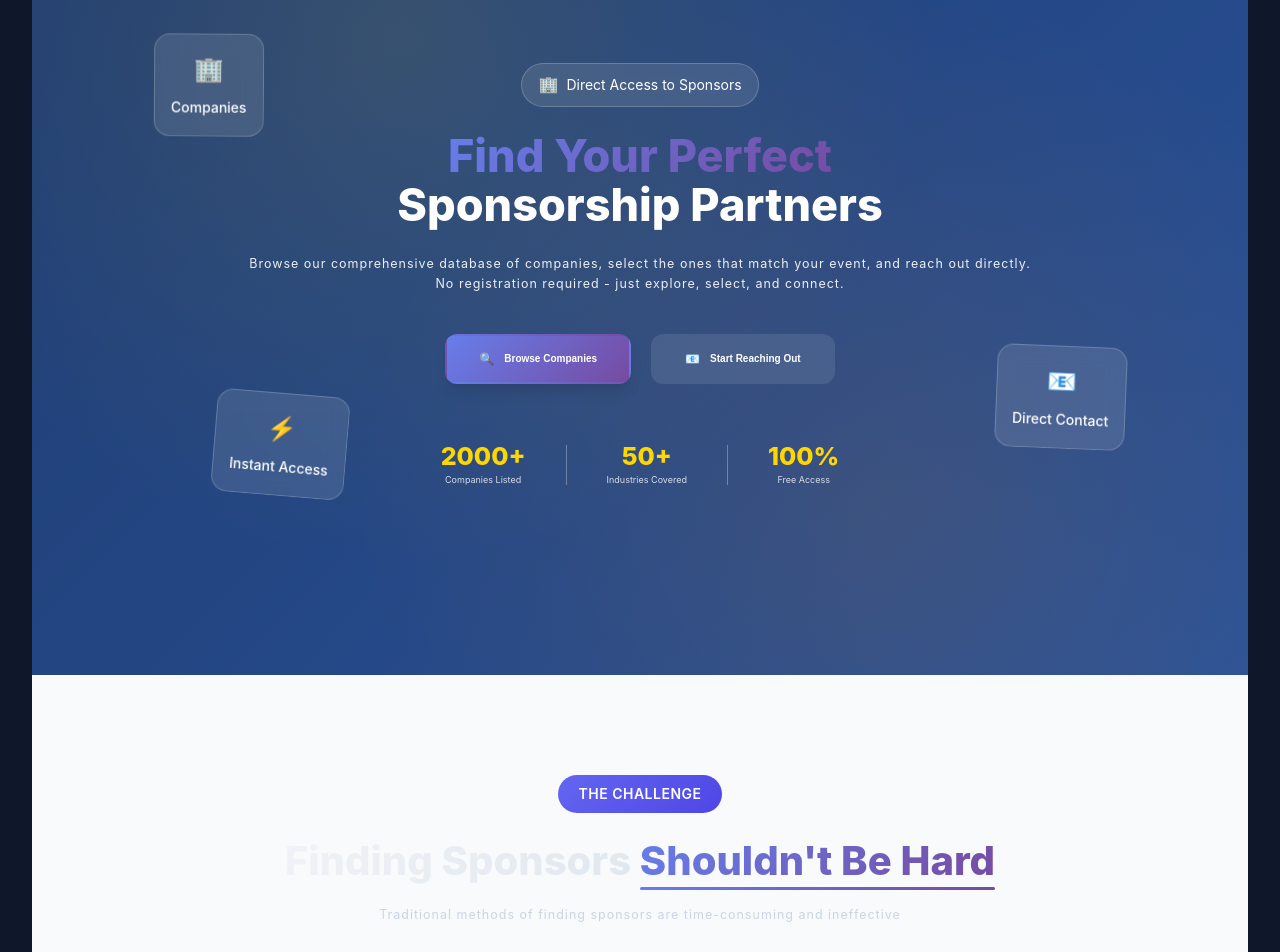
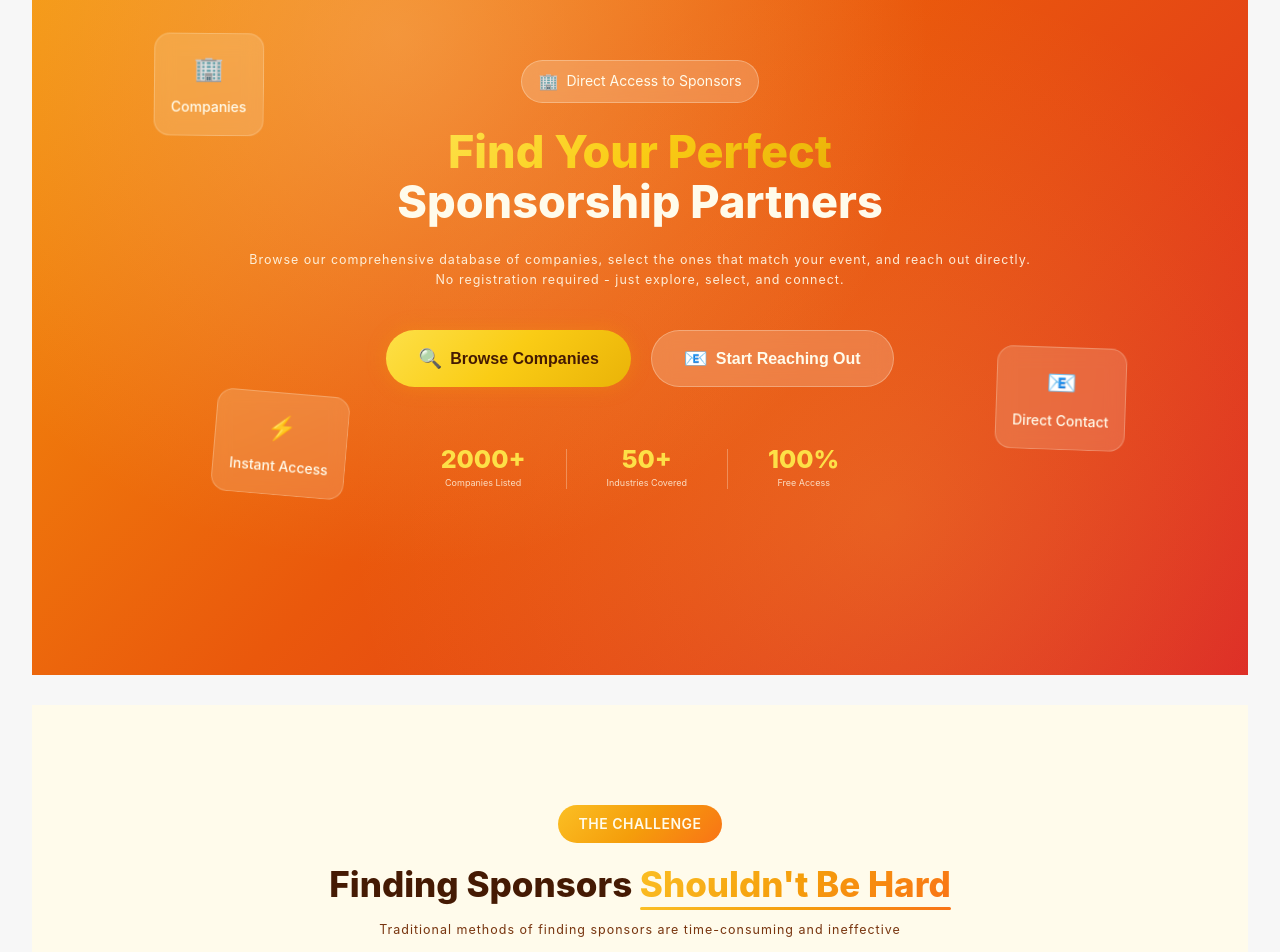
Before and after one commit to ShrivastvAryan/Sponsor, a React (Vite) app in the folder frontend/sponsor/: page / in a window 1280 px wide. Shown: the part 880-1832 px from the top of the page. Built offline with nearby package versions, Linux system fonts and the light colour scheme; a web font is replaced by a local one.

Commit message:
About page done

```diff
--- a/frontend/sponsor/src/App.css
+++ b/frontend/sponsor/src/App.css
@@ -401,7 +401,7 @@
   color: #000;
   border-top-left-radius: 0.5rem;
   border-top-right-radius: 0.5rem;
-  margin-top: 6.4rem;
+  margin-top: 3rem;
 }
 .footer-container .content_1 img {
   height: auto;
--- a/frontend/sponsor/src/Components/Layout/Footer.jsx
+++ b/frontend/sponsor/src/Components/Layout/Footer.jsx
@@ -10,7 +10,8 @@
   return (
     <>
       <footer className="section-footer">
-        <div className="footer-container container">
+        {/* className: container */}
+        <div className="footer-container ">
           <div className="content_1">
             <img src="./images/logo.png" alt="logo" />
             <p>site description / moto</p>
--- a/frontend/sponsor/src/Pages/About.css
+++ b/frontend/sponsor/src/Pages/About.css
@@ -9,14 +9,77 @@
   font-family: "Inter", -apple-system, BlinkMacSystemFont, "Segoe UI", Roboto,
     sans-serif;
   line-height: 1.6;
-  color: #333;
+  color: #2d1810;
   overflow-x: hidden;
+}
+
+/* CSS Variables for Yellow/Orange/Peach Theme */
+:root {
+  --primary-color: #f59e0b;
+  --primary-dark: #d97706;
+  --primary-light: #fbbf24;
+  --secondary-color: #f97316;
+  --accent-orange: #ea580c;
+  --accent-peach: #fed7aa;
+  --accent-yellow: #fde047;
+  --background-primary: #fffbeb;
+  --background-secondary: #fef3c7;
+  --background-card: rgba(254, 243, 199, 0.8);
+  --background-dark: #451a03;
+  --text-primary: #451a03;
+  --text-secondary: #78350f;
+  --text-muted: #a16207;
+  --text-light: #fffbeb;
+  --border-color: rgba(217, 119, 6, 0.2);
+  --gradient-primary: linear-gradient(
+    135deg,
+    #fbbf24 0%,
+    #f59e0b 50%,
+    #f97316 100%
+  );
+  --gradient-secondary: linear-gradient(
+    135deg,
+    #fed7aa 0%,
+    #fdba74 50%,
+    #fb923c 100%
+  );
+  --gradient-accent: linear-gradient(
+    135deg,
+    #fde047 0%,
+    #facc15 50%,
+    #eab308 100%
+  );
+  --gradient-hero: linear-gradient(
+    135deg,
+    #f59e0b 0%,
+    #ea580c 50%,
+    #dc2626 100%
+  );
+  --gradient-warm: linear-gradient(
+    135deg,
+    #fffbeb 0%,
+    #fef3c7 50%,
+    #fed7aa 100%
+  );
+  --shadow-sm: 0 1px 2px 0 rgba(69, 26, 3, 0.1);
+  --shadow-md: 0 4px 6px -1px rgba(69, 26, 3, 0.15),
+    0 2px 4px -1px rgba(69, 26, 3, 0.1);
+  --shadow-lg: 0 10px 15px -3px rgba(69, 26, 3, 0.2),
+    0 4px 6px -2px rgba(69, 26, 3, 0.1);
+  --shadow-xl: 0 20px 25px -5px rgba(69, 26, 3, 0.25),
+    0 10px 10px -5px rgba(69, 26, 3, 0.1);
+  --shadow-glow: 0 0 20px rgba(245, 158, 11, 0.3);
+  --border-radius: 12px;
+  --border-radius-lg: 16px;
+  --transition-fast: 0.15s ease-out;
+  --transition-normal: 0.3s ease-out;
+  --transition-slow: 0.5s ease-out;
 }
 
 /* About Container */
 .about-container {
   position: relative;
-  background: linear-gradient(135deg, #667eea 0%, #764ba2 100%);
+  /* background: var(--gradient-warm); */
   min-height: 100vh;
 }
 
@@ -36,7 +99,7 @@
   justify-content: center;
   text-align: center;
   padding: 100px 20px;
-  background: linear-gradient(135deg, #1e3c72 0%, #2a5298 100%);
+  background: var(--gradient-hero);
   overflow: hidden;
 }
 
@@ -49,12 +112,12 @@
   bottom: 0;
   background: radial-gradient(
       circle at 30% 20%,
-      rgba(255, 215, 0, 0.1) 0%,
+      rgba(254, 215, 170, 0.3) 0%,
       transparent 50%
     ),
     radial-gradient(
       circle at 70% 80%,
-      rgba(255, 140, 0, 0.1) 0%,
+      rgba(253, 224, 71, 0.2) 0%,
       transparent 50%
     );
   pointer-events: none;
@@ -71,11 +134,11 @@
   display: inline-flex;
   align-items: center;
   gap: 8px;
-  background: rgba(255, 255, 255, 0.1);
-  border: 1px solid rgba(255, 255, 255, 0.2);
+  background: rgba(255, 251, 235, 0.2);
+  border: 1px solid rgba(255, 251, 235, 0.3);
   padding: 8px 16px;
   border-radius: 50px;
-  color: white;
+  color: var(--text-light);
   font-size: 14px;
   margin-bottom: 24px;
   backdrop-filter: blur(10px);
@@ -90,11 +153,11 @@
   font-weight: 800;
   line-height: 1.1;
   margin-bottom: 24px;
-  color: white;
+  color: var(--text-light);
 }
 
 .gradient-text {
-  background: linear-gradient(135deg, #ffd700, #ffa500);
+  background: var(--gradient-accent);
   -webkit-background-clip: text;
   -webkit-text-fill-color: transparent;
   background-clip: text;
@@ -111,7 +174,7 @@
   top: 0;
   bottom: 0;
   width: 3px;
-  background: #ffd700;
+  background: var(--accent-yellow);
   animation: blink 1s infinite;
 }
 
@@ -128,7 +191,7 @@
 
 .hero-description {
   font-size: 1.25rem;
-  color: rgba(255, 255, 255, 0.9);
+  color: rgba(255, 251, 235, 0.9);
   margin-bottom: 40px;
   line-height: 1.6;
 }
@@ -149,7 +212,7 @@
   font-size: 16px;
   font-weight: 600;
   cursor: pointer;
-  transition: all 0.3s ease;
+  transition: all var(--transition-normal);
   display: inline-flex;
   align-items: center;
   gap: 8px;
@@ -158,25 +221,25 @@
 }
 
 .btn-primary {
-  background: linear-gradient(135deg, #ffd700, #ffa500);
-  color: #1a1a1a;
-  box-shadow: 0 8px 32px rgba(255, 215, 0, 0.3);
+  background: var(--gradient-accent);
+  color: var(--text-primary);
+  box-shadow: var(--shadow-glow);
 }
 
 .btn-primary:hover {
   transform: translateY(-2px);
-  box-shadow: 0 12px 40px rgba(255, 215, 0, 0.4);
+  box-shadow: 0 12px 40px rgba(245, 158, 11, 0.4);
 }
 
 .btn-secondary {
-  background: rgba(255, 255, 255, 0.1);
-  color: white;
-  border: 1px solid rgba(255, 255, 255, 0.3);
+  background: rgba(255, 251, 235, 0.2);
+  color: var(--text-light);
+  border: 1px solid rgba(255, 251, 235, 0.3);
   backdrop-filter: blur(10px);
 }
 
 .btn-secondary:hover {
-  background: rgba(255, 255, 255, 0.2);
+  background: rgba(255, 251, 235, 0.3);
   transform: translateY(-2px);
 }
 
@@ -214,20 +277,20 @@
 .stat-number {
   font-size: 2.5rem;
   font-weight: 800;
-  color: #ffd700;
+  color: var(--accent-yellow);
   line-height: 1;
 }
 
 .stat-label {
   font-size: 0.9rem;
-  color: rgba(255, 255, 255, 0.8);
+  color: rgba(255, 251, 235, 0.8);
   margin-top: 4px;
 }
 
 .stat-divider {
   width: 1px;
   height: 40px;
-  background: rgba(255, 255, 255, 0.3);
+  background: rgba(255, 251, 235, 0.3);
 }
 
 /* Floating Elements */
@@ -240,8 +303,8 @@
 
 .floating-card {
   position: absolute;
-  background: rgba(255, 255, 255, 0.1);
-  border: 1px solid rgba(255, 255, 255, 0.2);
+  background: rgba(255, 251, 235, 0.15);
+  border: 1px solid rgba(255, 251, 235, 0.25);
   border-radius: 16px;
   padding: 16px;
   backdrop-filter: blur(10px);
@@ -253,13 +316,11 @@
   left: 10%;
   animation-delay: 0s;
 }
-
 .card-2 {
   top: 60%;
   right: 10%;
   animation-delay: 2s;
 }
-
 .card-3 {
   bottom: 20%;
   left: 15%;
@@ -282,7 +343,7 @@
 }
 
 .card-text {
-  color: white;
+  color: var(--text-light);
   font-size: 14px;
   font-weight: 500;
 }
@@ -291,18 +352,42 @@
 section {
   padding: 100px 0;
   position: relative;
+  margin-bottom: 3rem;
 }
 
 .problem-section {
-  background: #f8fafc;
+  background: var(--background-primary);
 }
 
 .solution-section {
-  background: white;
+  background: var(--background-secondary);
 }
 
 .serve-section {
-  background: #f1f5f9;
+  background: var(--gradient-warm);
+  padding: 120px 0;
+  position: relative;
+  overflow: hidden;
+}
+
+.serve-section::before {
+  content: "";
+  position: absolute;
+  top: 0;
+  left: 0;
+  right: 0;
+  bottom: 0;
+  background: radial-gradient(
+      circle at 20% 80%,
+      rgba(245, 158, 11, 0.1) 0%,
+      transparent 50%
+    ),
+    radial-gradient(
+      circle at 80% 20%,
+      rgba(249, 115, 22, 0.1) 0%,
+      transparent 50%
+    );
+  pointer-events: none;
 }
 
 .section-header {
@@ -310,7 +395,7 @@
   margin-bottom: 80px;
   opacity: 0;
   transform: translateY(30px);
-  transition: all 0.8s ease;
+  transition: all var(--transition-slow);
 }
 
 .section-header.animate-in {
@@ -320,33 +405,78 @@
 
 .section-badge {
   display: inline-block;
-  background: linear-gradient(135deg, #ffd700, #ffa500);
-  color: #1a1a1a;
+  background: var(--gradient-primary);
+  color: var(--text-light);
   padding: 8px 20px;
   border-radius: 50px;
   font-size: 14px;
   font-weight: 600;
   margin-bottom: 16px;
+  text-transform: uppercase;
+  letter-spacing: 0.5px;
+  position: relative;
+  overflow: hidden;
+}
+
+.section-badge::before {
+  content: "";
+  position: absolute;
+  top: 0;
+  left: -100%;
+  width: 100%;
+  height: 100%;
+  background: linear-gradient(
+    90deg,
+    transparent,
+    rgba(255, 255, 255, 0.2),
+    transparent
+  );
+  transition: left 0.6s ease;
+}
+
+.section-badge:hover::before {
+  left: 100%;
 }
 
 .section-title {
   font-size: clamp(2rem, 6vw, 3.5rem);
   font-weight: 800;
-  color: #1a1a1a;
+  color: var(--text-primary);
   margin-bottom: 16px;
   line-height: 1.2;
 }
 
 .highlight {
-  background: linear-gradient(135deg, #ffd700, #ffa500);
+  background: var(--gradient-primary);
   -webkit-background-clip: text;
   -webkit-text-fill-color: transparent;
   background-clip: text;
+  position: relative;
+}
+
+.highlight::after {
+  content: "";
+  position: absolute;
+  bottom: -5px;
+  left: 0;
+  right: 0;
+  height: 3px;
+  background: var(--gradient-primary);
+  border-radius: 2px;
+  transform: scaleX(0);
+  transform-origin: left;
+  animation: underlineExpand 1.5s ease-out 0.5s forwards;
+}
+
+@keyframes underlineExpand {
+  to {
+    transform: scaleX(1);
+  }
 }
 
 .section-subtitle {
   font-size: 1.25rem;
-  color: #64748b;
+  color: var(--text-secondary);
   max-width: 600px;
   margin: 0 auto;
 }
@@ -364,13 +494,20 @@
   border-radius: 20px;
   padding: 40px 30px;
   text-align: center;
-  box-shadow: 0 10px 40px rgba(0, 0, 0, 0.1);
+  box-shadow: var(--shadow-lg);
   position: relative;
   overflow: hidden;
-  transition: all 0.3s ease;
+  transition: all var(--transition-normal);
   opacity: 0;
   transform: translateY(30px);
   animation: slideUp 0.8s ease forwards;
+  border: 2px solid transparent;
+}
+
+.problem-card:hover {
+  transform: translateY(-5px);
+  box-shadow: var(--shadow-xl);
+  border-color: var(--primary-color);
 }
 
 .card-delay-1 {
@@ -390,11 +527,6 @@
   }
 }
 
-.problem-card:hover {
-  transform: translateY(-5px);
-  box-shadow: 0 20px 60px rgba(0, 0, 0, 0.15);
-}
-
 .problem-visual {
   position: relative;
   margin-bottom: 24px;
@@ -405,6 +537,7 @@
   margin-bottom: 16px;
   position: relative;
   z-index: 2;
+  color: var(--primary-color);
 }
 
 .problem-waves {
@@ -414,7 +547,7 @@
   transform: translate(-50%, -50%);
   width: 80px;
   height: 80px;
-  border: 2px solid #ffd700;
+  border: 2px solid var(--primary-color);
   border-radius: 50%;
   opacity: 0.3;
   animation: pulse 2s infinite;
@@ -434,12 +567,12 @@
 .problem-card h3 {
   font-size: 1.5rem;
   font-weight: 700;
-  color: #1a1a1a;
+  color: var(--text-primary);
   margin-bottom: 16px;
 }
 
 .problem-card p {
-  color: #64748b;
+  color: var(--text-secondary);
   line-height: 1.6;
 }
 
@@ -449,7 +582,7 @@
   left: 0;
   width: 100%;
   height: 4px;
-  background: linear-gradient(135deg, #ffd700, #ffa500);
+  background: var(--gradient-primary);
 }
 
 /* Solution Content */
@@ -500,39 +633,40 @@
   position: relative;
   width: 60px;
   height: 60px;
-  background: linear-gradient(135deg, #ffd700, #ffa500);
+  background: var(--gradient-primary);
   border-radius: 16px;
   display: flex;
   align-items: center;
   justify-content: center;
   font-size: 24px;
   flex-shrink: 0;
+  color: white;
 }
 
 .icon-glow {
   position: absolute;
   inset: -4px;
-  background: linear-gradient(135deg, #ffd700, #ffa500);
+  background: var(--gradient-primary);
   border-radius: 20px;
   opacity: 0;
-  transition: opacity 0.3s ease;
+  transition: opacity var(--transition-normal);
   z-index: -1;
   filter: blur(8px);
 }
 
 .feature-item:hover .icon-glow {
-  opacity: 0.3;
+  opacity: 0.5;
 }
 
 .feature-content h3 {
   font-size: 1.25rem;
   font-weight: 700;
-  color: #1a1a1a;
+  color: var(--text-primary);
   margin-bottom: 8px;
 }
 
 .feature-content p {
-  color: #64748b;
+  color: var(--text-secondary);
   line-height: 1.6;
 }
 
@@ -542,7 +676,7 @@
   top: 60px;
   width: 2px;
   height: 40px;
-  background: linear-gradient(to bottom, #ffd700, transparent);
+  background: linear-gradient(to bottom, var(--primary-color), transparent);
 }
 
 .feature-item:last-child .feature-connector {
@@ -556,10 +690,11 @@
 }
 
 .workflow-card {
-  background: linear-gradient(135deg, #1e3c72, #2a5298);
+  background: var(--gradient-hero);
   border-radius: 24px;
   padding: 40px;
   color: white;
+  box-shadow: var(--shadow-xl);
 }
 
 .workflow-card h3 {
@@ -582,26 +717,28 @@
   position: relative;
   padding: 20px;
   border-radius: 16px;
-  background: rgba(255, 255, 255, 0.1);
+  background: rgba(255, 251, 235, 0.15);
   backdrop-filter: blur(10px);
-  transition: all 0.3s ease;
+  transition: all var(--transition-normal);
+  border: 1px solid rgba(255, 251, 235, 0.2);
 }
 
 .workflow-step:hover {
-  background: rgba(255, 255, 255, 0.15);
+  background: rgba(255, 251, 235, 0.25);
   transform: translateX(8px);
+  border-color: rgba(255, 251, 235, 0.4);
 }
 
 .step-number {
   width: 40px;
   height: 40px;
-  background: linear-gradient(135deg, #ffd700, #ffa500);
+  background: var(--gradient-accent);
   border-radius: 50%;
   display: flex;
   align-items: center;
   justify-content: center;
   font-weight: 700;
-  color: #1a1a1a;
+  color: var(--text-primary);
   flex-shrink: 0;
 }
 
@@ -613,7 +750,7 @@
 
 .step-content p {
   font-size: 0.9rem;
-  color: rgba(255, 255, 255, 0.8);
+  color: rgba(255, 251, 235, 0.8);
 }
 
 .step-glow {
@@ -622,249 +759,15 @@
   border-radius: 16px;
   background: linear-gradient(
     135deg,
-    rgba(255, 215, 0, 0.1),
-    rgba(255, 165, 0, 0.1)
+    rgba(253, 224, 71, 0.2),
+    rgba(251, 191, 36, 0.2)
   );
   opacity: 0;
-  transition: opacity 0.3s ease;
+  transition: opacity var(--transition-normal);
 }
 
 .workflow-step:hover .step-glow {
   opacity: 1;
-}
-
-/* Serve Grid */
-.serve-grid {
-  display: grid;
-  grid-template-columns: repeat(auto-fit, minmax(280px, 1fr));
-  gap: 30px;
-  margin-top: 60px;
-}
-
-.serve-card {
-  background: white;
-  border-radius: 20px;
-  padding: 40px 30px;
-  text-align: center;
-  position: relative;
-  overflow: hidden;
-  transition: all 0.3s ease;
-  opacity: 0;
-  transform: translateY(30px);
-  animation: slideUp 0.8s ease forwards;
-  -webkit-transition: all 0.3s ease;
-  -moz-transition: all 0.3s ease;
-  -ms-transition: all 0.3s ease;
-  -o-transition: all 0.3s ease;
-}
-
-.serve-delay-1 {
-  animation-delay: 0.1s;
-}
-.serve-delay-2 {
-  animation-delay: 0.2s;
-}
-.serve-delay-3 {
-  animation-delay: 0.3s;
-}
-.serve-delay-4 {
-  animation-delay: 0.4s;
-}
-.serve-delay-5 {
-  animation-delay: 0.5s;
-}
-.serve-delay-6 {
-  animation-delay: 0.6s;
-}
-/* Modern CSS for Event Organizer Landing Page */
-
-/* CSS Variables for consistent theming */
-:root {
-  --primary-color: #6366f1;
-  --primary-dark: #4f46e5;
-  --secondary-color: #f59e0b;
-  --accent-orange: #f97316;
-  --accent-yellow: #eab308;
-  --background-primary: #0f172a;
-  --background-secondary: #1e293b;
-  --background-card: rgba(30, 41, 59, 0.6);
-  --text-primary: #f8fafc;
-  --text-secondary: #cbd5e1;
-  --text-muted: #94a3b8;
-  --border-color: rgba(148, 163, 184, 0.1);
-  --gradient-primary: linear-gradient(135deg, #667eea 0%, #764ba2 100%);
-  --gradient-secondary: linear-gradient(135deg, #f093fb 0%, #f5576c 100%);
-  --gradient-accent: linear-gradient(135deg, #4facfe 0%, #00f2fe 100%);
-  --shadow-sm: 0 1px 2px 0 rgba(0, 0, 0, 0.05);
-  --shadow-md: 0 4px 6px -1px rgba(0, 0, 0, 0.1),
-    0 2px 4px -1px rgba(0, 0, 0, 0.06);
-  --shadow-lg: 0 10px 15px -3px rgba(0, 0, 0, 0.1),
-    0 4px 6px -2px rgba(0, 0, 0, 0.05);
-  --shadow-xl: 0 20px 25px -5px rgba(0, 0, 0, 0.1),
-    0 10px 10px -5px rgba(0, 0, 0, 0.04);
-  --border-radius: 12px;
-  --border-radius-lg: 16px;
-  --transition-fast: 0.15s ease-out;
-  --transition-normal: 0.3s ease-out;
-  --transition-slow: 0.5s ease-out;
-}
-
-/* Global Styles */
-* {
-  margin: 0;
-  padding: 0;
-  box-sizing: border-box;
-}
-
-body {
-  font-family: "Inter", -apple-system, BlinkMacSystemFont, "Segoe UI", Roboto,
-    sans-serif;
-  line-height: 1.6;
-  color: var(--text-primary);
-  background: var(--background-primary);
-  overflow-x: hidden;
-}
-
-.container {
-  max-width: 1200px;
-  margin: 0 auto;
-  padding: 0 20px;
-}
-
-/* Who We Serve Section */
-.serve-section {
-  padding: 120px 0;
-  background: linear-gradient(
-    135deg,
-    var(--background-primary) 0%,
-    var(--background-secondary) 100%
-  );
-  position: relative;
-  overflow: hidden;
-}
-
-.serve-section::before {
-  content: "";
-  position: absolute;
-  top: 0;
-  left: 0;
-  right: 0;
-  bottom: 0;
-  background: radial-gradient(
-      circle at 20% 80%,
-      rgba(99, 102, 241, 0.1) 0%,
-      transparent 50%
-    ),
-    radial-gradient(
-      circle at 80% 20%,
-      rgba(249, 115, 22, 0.1) 0%,
-      transparent 50%
-    );
-  pointer-events: none;
-}
-
-/* Section Header */
-.section-header {
-  text-align: center;
-  margin-bottom: 80px;
-  opacity: 0;
-  transform: translateY(30px);
-  transition: all var(--transition-slow);
-}
-
-.section-header.animate-in {
-  opacity: 1;
-  transform: translateY(0);
-}
-
-.section-badge {
-  display: inline-block;
-  padding: 8px 20px;
-  background: linear-gradient(
-    135deg,
-    var(--primary-color),
-    var(--primary-dark)
-  );
-  color: white;
-  border-radius: 50px;
-  font-size: 14px;
-  font-weight: 600;
-  text-transform: uppercase;
-  letter-spacing: 0.5px;
-  margin-bottom: 20px;
-  position: relative;
-  overflow: hidden;
-}
-
-.section-badge::before {
-  content: "";
-  position: absolute;
-  top: 0;
-  left: -100%;
-  width: 100%;
-  height: 100%;
-  background: linear-gradient(
-    90deg,
-    transparent,
-    rgba(255, 255, 255, 0.2),
-    transparent
-  );
-  transition: left 0.6s ease;
-}
-
-.section-badge:hover::before {
-  left: 100%;
-}
-
-.section-title {
-  font-size: clamp(2.5rem, 5vw, 4rem);
-  font-weight: 800;
-  margin-bottom: 20px;
-  background: linear-gradient(
-    135deg,
-    var(--text-primary) 0%,
-    var(--text-secondary) 100%
-  );
-  -webkit-background-clip: text;
-  -webkit-text-fill-color: transparent;
-  background-clip: text;
-  line-height: 1.2;
-}
-
-.highlight {
-  background: var(--gradient-primary);
-  -webkit-background-clip: text;
-  -webkit-text-fill-color: transparent;
-  background-clip: text;
-  position: relative;
-}
-
-.highlight::after {
-  content: "";
-  position: absolute;
-  bottom: -5px;
-  left: 0;
-  right: 0;
-  height: 3px;
-  background: var(--gradient-primary);
-  border-radius: 2px;
-  transform: scaleX(0);
-  transform-origin: left;
-  animation: underlineExpand 1.5s ease-out 0.5s forwards;
-}
-
-@keyframes underlineExpand {
-  to {
-    transform: scaleX(1);
-  }
-}
-
-.section-subtitle {
-  font-size: 1.25rem;
-  color: var(--text-secondary);
-  max-width: 600px;
-  margin: 0 auto;
-  line-height: 1.6;
 }
 
 /* Serve Grid */
@@ -878,7 +781,7 @@
 .serve-card {
   background: var(--background-card);
   backdrop-filter: blur(20px);
-  border: 1px solid var(--border-color);
+  border: 2px solid var(--border-color);
   border-radius: var(--border-radius-lg);
   padding: 40px 30px;
   text-align: center;
@@ -890,7 +793,6 @@
   animation: slideInUp 0.6s ease-out forwards;
 }
 
-/* Animation delays for staggered effect */
 .serve-delay-1 {
   animation-delay: 0.1s;
 }
@@ -926,7 +828,7 @@
   bottom: 0;
   background: linear-gradient(
     135deg,
-    rgba(255, 255, 255, 0.1) 0%,
+    rgba(254, 215, 170, 0.1) 0%,
     transparent 50%
   );
   opacity: 0;
@@ -936,6 +838,7 @@
 .serve-card:hover {
   transform: translateY(-10px);
   box-shadow: var(--shadow-xl);
+  border-color: var(--primary-color);
 }
 
 .serve-card:hover::before {
@@ -945,8 +848,9 @@
 .serve-card.orange {
   border-color: rgba(249, 115, 22, 0.3);
 }
+
 .serve-card.orange:hover {
-  border-color: var(--accent-orange);
+  border-color: var(--secondary-color);
   box-shadow: 0 20px 40px rgba(249, 115, 22, 0.2);
 }
 
@@ -959,6 +863,15 @@
   box-shadow: 0 20px 40px rgba(234, 179, 8, 0.2);
 }
 
+.serve-card.peach {
+  border-color: rgba(254, 215, 170, 0.5);
+}
+
+.serve-card.peach:hover {
+  border-color: var(--accent-peach);
+  box-shadow: 0 20px 40px rgba(254, 215, 170, 0.3);
+}
+
 /* Serve Icon */
 .serve-icon {
   position: relative;
@@ -969,18 +882,14 @@
   align-items: center;
   justify-content: center;
   border-radius: 50%;
-  background: linear-gradient(
-    135deg,
-    rgba(99, 102, 241, 0.2),
-    rgba(249, 115, 22, 0.2)
-  );
-  backdrop-filter: blur(10px);
+  background: var(--gradient-secondary);
 }
 
 .serve-icon span {
   font-size: 2rem;
   z-index: 2;
   position: relative;
+  color: var(--text-primary);
 }
 
 .icon-ripple {
@@ -992,7 +901,7 @@
   border-radius: 50%;
   background: radial-gradient(
     circle,
-    rgba(99, 102, 241, 0.3) 0%,
+    rgba(245, 158, 11, 0.3) 0%,
     transparent 70%
   );
   transform: translate(-50%, -50%) scale(0);
@@ -1033,7 +942,7 @@
   background: linear-gradient(
     90deg,
     transparent,
-    rgba(255, 255, 255, 0.1),
+    rgba(245, 158, 11, 0.2),
     transparent
   );
   transition: left 0.6s ease;
@@ -1048,11 +957,7 @@
 .cta-section {
   position: relative;
   padding: 120px 0;
-  background: linear-gradient(
-    135deg,
-    var(--background-secondary) 0%,
-    var(--background-primary) 100%
-  );
+  background: var(--gradient-hero);
   overflow: hidden;
 }
 
@@ -1064,12 +969,12 @@
   bottom: 0;
   background: radial-gradient(
       circle at 25% 25%,
-      rgba(99, 102, 241, 0.15) 0%,
+      rgba(253, 224, 71, 0.2) 0%,
       transparent 50%
     ),
     radial-gradient(
       circle at 75% 75%,
-      rgba(249, 115, 22, 0.15) 0%,
+      rgba(254, 215, 170, 0.2) 0%,
       transparent 50%
     );
   animation: backgroundFloat 20s ease-in-out infinite;
@@ -1096,10 +1001,10 @@
   align-items: center;
   gap: 10px;
   padding: 12px 24px;
-  background: rgba(99, 102, 241, 0.1);
-  border: 1px solid rgba(99, 102, 241, 0.3);
+  background: rgba(255, 251, 235, 0.2);
+  border: 1px solid rgba(255, 251, 235, 0.3);
   border-radius: 50px;
-  color: var(--primary-color);
+  color: var(--text-light);
   font-weight: 600;
   margin-bottom: 30px;
   backdrop-filter: blur(10px);
@@ -1121,11 +1026,11 @@
   font-weight: 900;
   margin-bottom: 25px;
   line-height: 1.2;
-  color: var(--text-primary);
+  color: var(--text-light);
 }
 
 .gradient-text {
-  background: var(--gradient-primary);
+  background: var(--gradient-accent);
   -webkit-background-clip: text;
   -webkit-text-fill-color: transparent;
   background-clip: text;
@@ -1144,7 +1049,7 @@
 
 .cta-description {
   font-size: 1.25rem;
-  color: var(--text-secondary);
+  color: rgba(255, 251, 235, 0.9);
   max-width: 600px;
   margin: 0 auto 50px;
   line-height: 1.6;
@@ -1159,48 +1064,20 @@
   flex-wrap: wrap;
 }
 
-.btn {
-  display: inline-flex;
-  align-items: center;
-  gap: 10px;
-  padding: 16px 32px;
-  border-radius: var(--border-radius);
-  font-weight: 600;
-  font-size: 1rem;
-  text-decoration: none;
-  border: 2px solid transparent;
-  cursor: pointer;
-  position: relative;
-  overflow: hidden;
-  transition: all var(--transition-normal);
-  backdrop-filter: blur(10px);
-}
-
 .btn-large {
   padding: 20px 40px;
   font-size: 1.1rem;
 }
 
-.btn-primary {
-  background: var(--gradient-primary);
-  color: white;
-  box-shadow: var(--shadow-lg);
-}
-
-.btn-primary:hover {
-  transform: translateY(-3px);
-  box-shadow: var(--shadow-xl);
-}
-
 .btn-outline {
-  background: rgba(99, 102, 241, 0.1);
-  color: var(--primary-color);
-  border-color: var(--primary-color);
+  background: rgba(255, 251, 235, 0.2);
+  color: var(--text-light);
+  border: 2px solid var(--text-light);
 }
 
 .btn-outline:hover {
-  background: var(--primary-color);
-  color: white;
+  background: var(--text-light);
+  color: var(--text-primary);
   transform: translateY(-3px);
 }
 
@@ -1208,7 +1085,6 @@
   font-size: 1.2em;
 }
 
-/* Button Particles Effect */
 .btn-particles {
   position: absolute;
   top: 50%;
@@ -1224,6 +1100,10 @@
   transform: translate(-50%, -50%);
   transition: all 0.6s ease;
   pointer-events: none;
+  -webkit-transform: translate(-50%, -50%);
+  -moz-transform: translate(-50%, -50%);
+  -ms-transform: translate(-50%, -50%);
+  -o-transform: translate(-50%, -50%);
 }
 
 .btn-primary:hover .btn-particles {
@@ -1241,16 +1121,13 @@
 
 .feature-badge {
   padding: 8px 16px;
-  background: rgba(34, 197, 94, 0.1);
-  color: #22c55e;
+  background: rgba(255, 251, 235, 0.2);
+  border: 1px solid rgba(255, 251, 235, 0.3);
   border-radius: 50px;
-  font-size: 0.9rem;
-  font-weight: 500;
-  border: 1px solid rgba(34, 197, 94, 0.3);
+  color: var(--text-light);
+  font-weight: 600;
   backdrop-filter: blur(10px);
-  animation: featureFadeIn 1s ease-out forwards;
-  opacity: 0;
-  transform: translateY(20px);
+  animation: badgePulse 2s ease-in-out infinite;
 }
 
 .feature-badge:nth-child(1) {
```
Also changed, not shown: frontend/sponsor/src/Pages/roughAbout.css (deleted).
